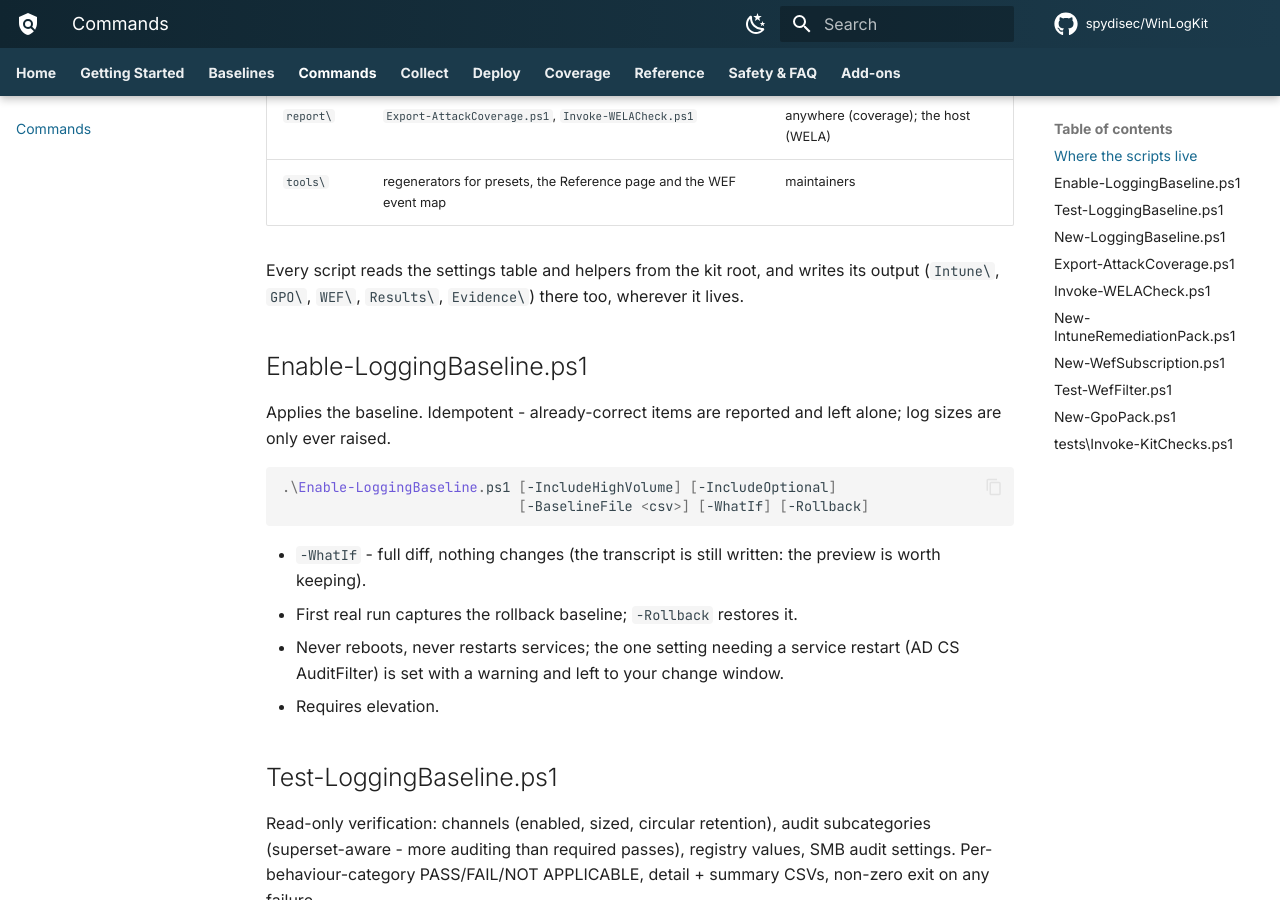
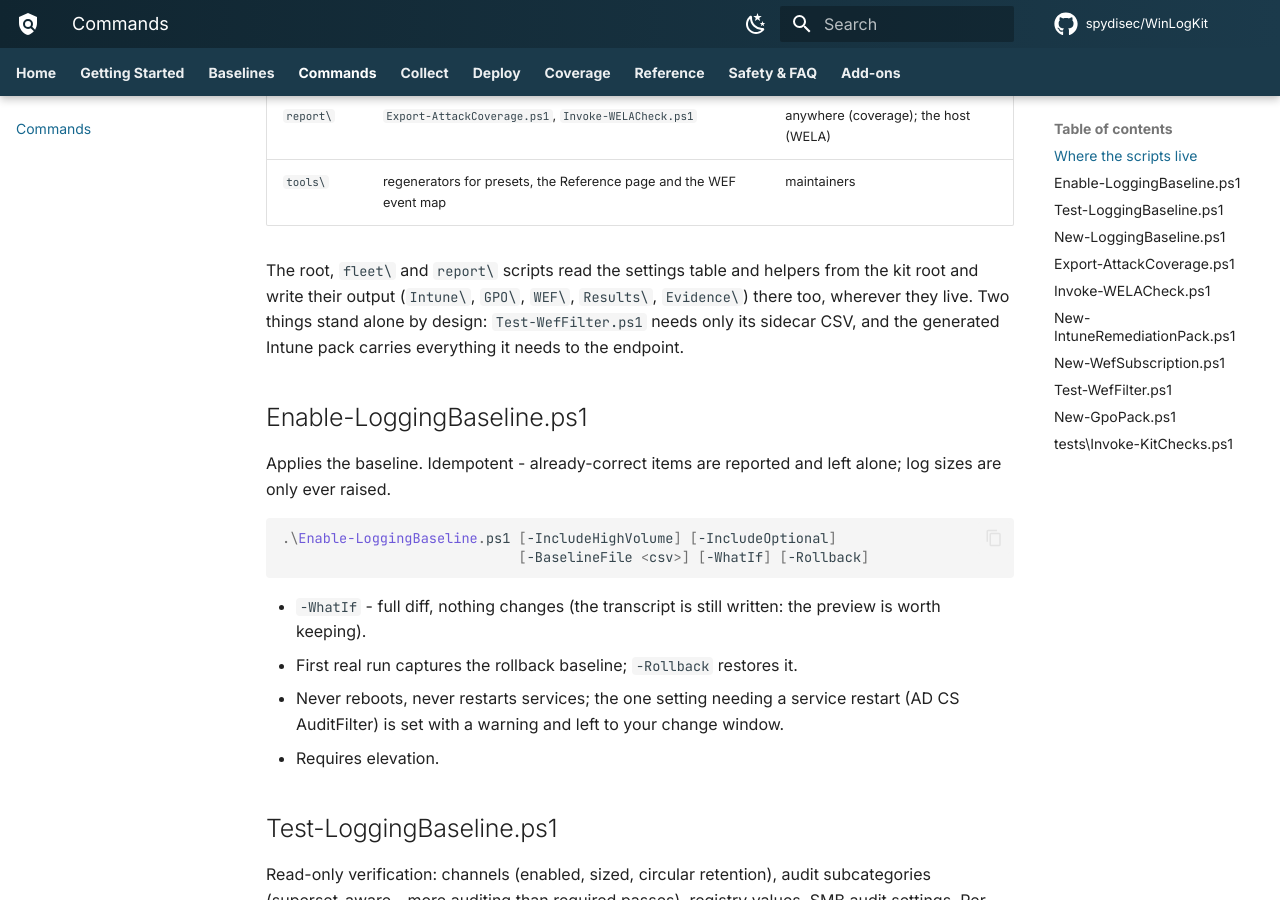
Before and after one commit to spydisec/WinLogKit, an MkDocs documentation site: the page built from docs/commands.md, in a window 1280 px wide and 900 px high, scrolled down 597 px. Built offline with MkDocs 1.6.1 and Material for MkDocs 9.7.7, drawn with Linux system fonts in a browser that asks for light colours; comment, search, counter and statistics services are not loaded.

Commit message:
Commands: say which scripts read the kit root (not the Intune pack or Test-WefFilter)
Co-Authored-By: Claude Fable 5.1 <noreply@anthropic.com>

```diff
--- a/docs/commands.md
+++ b/docs/commands.md
@@ -18,9 +18,11 @@ with its own requirements; `Invoke-WELACheck.ps1` drives it either way.)
 | `report\` | `Export-AttackCoverage.ps1`, `Invoke-WELACheck.ps1` | anywhere (coverage); the host (WELA) |
 | `tools\` | regenerators for presets, the Reference page and the WEF event map | maintainers |
 
-Every script reads the settings table and helpers from the kit root, and
-writes its output (`Intune\`, `GPO\`, `WEF\`, `Results\`, `Evidence\`)
-there too, wherever it lives.
+The root, `fleet\` and `report\` scripts read the settings table and
+helpers from the kit root and write their output (`Intune\`, `GPO\`, `WEF\`,
+`Results\`, `Evidence\`) there too, wherever they live. Two things stand
+alone by design: `Test-WefFilter.ps1` needs only its sidecar CSV, and the
+generated Intune pack carries everything it needs to the endpoint.
 
 ## Enable-LoggingBaseline.ps1
 
```
